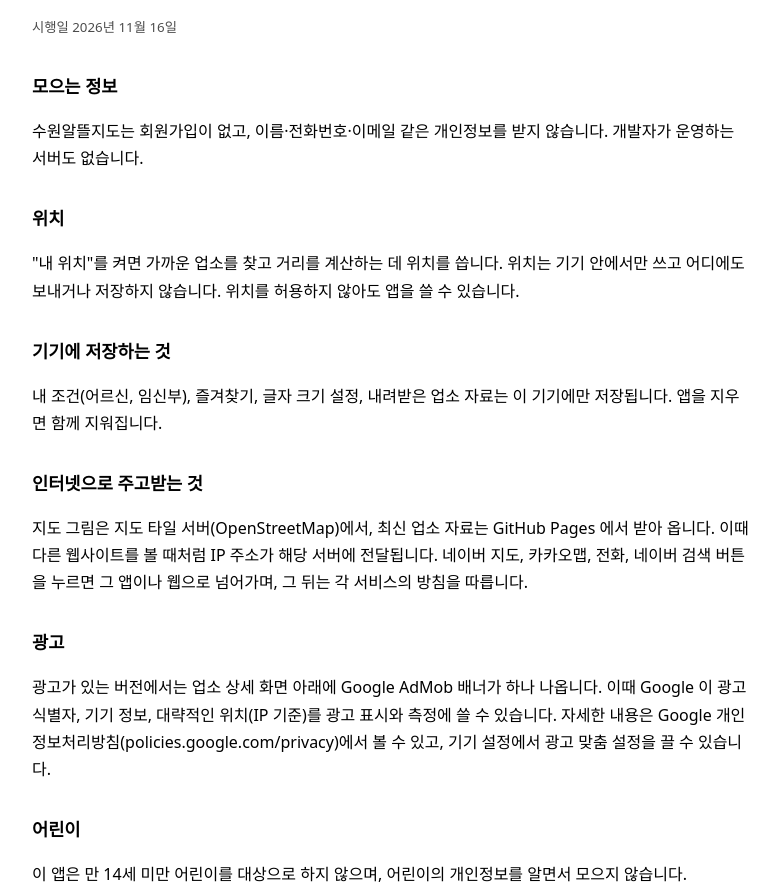
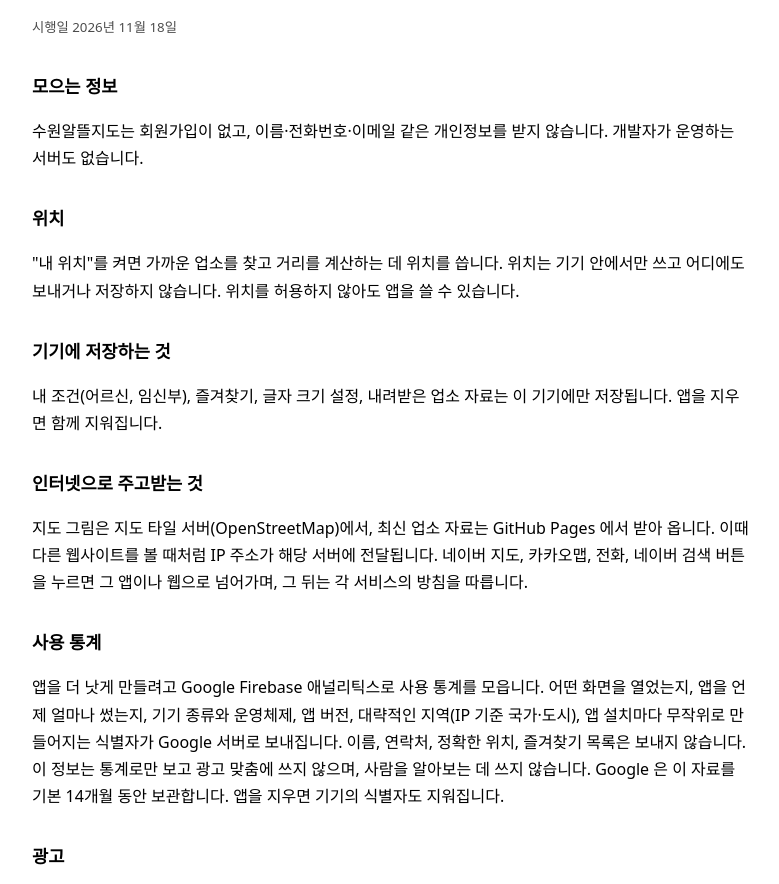
Before and after one commit to lemondkel/suwon-altteul-data, a plain HTML site: page privacy.html in a window 1280 px wide. Shown: the part 84-968 px from the top of the page, without its empty margins (248-1027 px from the left). Drawn offline with Linux system fonts and the light colour scheme.

Commit message:
자료 갱신

```diff
--- a/privacy.html
+++ b/privacy.html
@@ -9,7 +9,7 @@
   h1 { font-size: 1.5rem; } h2 { font-size: 1.1rem; margin-top: 2rem; } small { opacity: .7; }
 </style>
 <h1>수원알뜰지도 개인정보처리방침</h1>
-<small>시행일 2026년 11월 16일</small>
+<small>시행일 2026년 11월 18일</small>
 <h2>모으는 정보</h2>
 <p>수원알뜰지도는 회원가입이 없고, 이름·전화번호·이메일 같은 개인정보를 받지 않습니다. 개발자가 운영하는 서버도 없습니다.</p>
 <h2>위치</h2>
@@ -18,6 +18,8 @@
 <p>내 조건(어르신, 임신부), 즐겨찾기, 글자 크기 설정, 내려받은 업소 자료는 이 기기에만 저장됩니다. 앱을 지우면 함께 지워집니다.</p>
 <h2>인터넷으로 주고받는 것</h2>
 <p>지도 그림은 지도 타일 서버(OpenStreetMap)에서, 최신 업소 자료는 GitHub Pages 에서 받아 옵니다. 이때 다른 웹사이트를 볼 때처럼 IP 주소가 해당 서버에 전달됩니다. 네이버 지도, 카카오맵, 전화, 네이버 검색 버튼을 누르면 그 앱이나 웹으로 넘어가며, 그 뒤는 각 서비스의 방침을 따릅니다.</p>
+<h2>사용 통계</h2>
+<p>앱을 더 낫게 만들려고 Google Firebase 애널리틱스로 사용 통계를 모읍니다. 어떤 화면을 열었는지, 앱을 언제 얼마나 썼는지, 기기 종류와 운영체제, 앱 버전, 대략적인 지역(IP 기준 국가·도시), 앱 설치마다 무작위로 만들어지는 식별자가 Google 서버로 보내집니다. 이름, 연락처, 정확한 위치, 즐겨찾기 목록은 보내지 않습니다. 이 정보는 통계로만 보고 광고 맞춤에 쓰지 않으며, 사람을 알아보는 데 쓰지 않습니다. Google 은 이 자료를 기본 14개월 동안 보관합니다. 앱을 지우면 기기의 식별자도 지워집니다.</p>
 <h2>광고</h2>
 <p>광고가 있는 버전에서는 업소 상세 화면 아래에 Google AdMob 배너가 하나 나옵니다. 이때 Google 이 광고 식별자, 기기 정보, 대략적인 위치(IP 기준)를 광고 표시와 측정에 쓸 수 있습니다. 자세한 내용은 Google 개인정보처리방침(policies.google.com/privacy)에서 볼 수 있고, 기기 설정에서 광고 맞춤 설정을 끌 수 있습니다.</p>
 <h2>어린이</h2>
```
